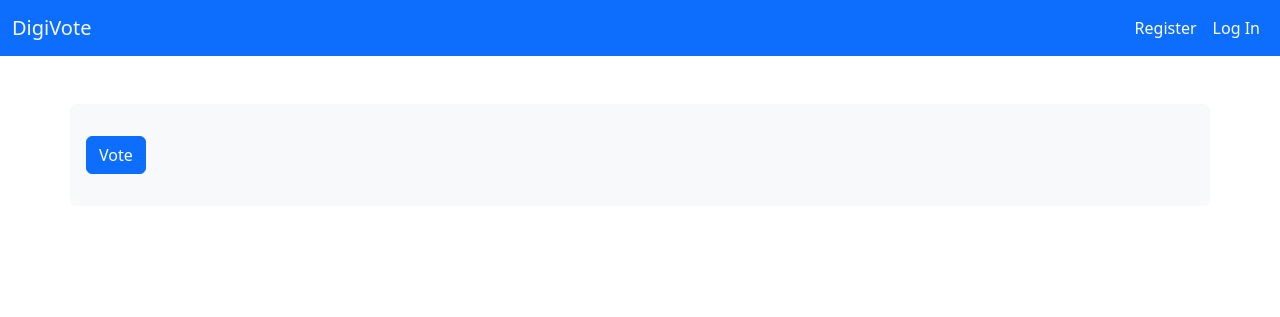
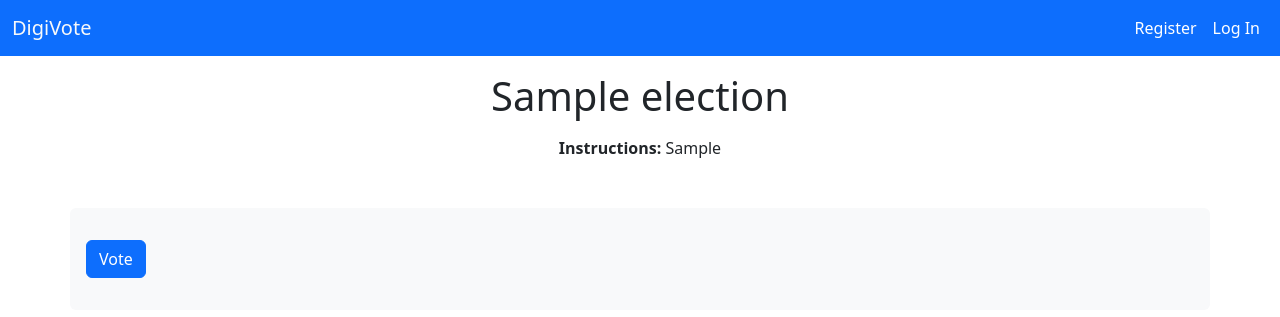
Before and after one commit to LiamSpatola/DigiVote, a Django app: template digivote/vote/templates/election_vote.html in a window 1280 px wide. Shown: the top 317 px of the page. Run offline with Django 5.2, Linux system fonts and the light colour scheme; the template is opened without the code that fills it: values that come from a table or form of the project are taken from there, others are empty; tables that the repository leaves empty hold one stand-in row (values such as "Sample post"); some libraries are stand-ins or nearby versions.

Commit message:
Added voting instructions to polls and elections

```diff
--- a/digivote/vote/admin.py
+++ b/digivote/vote/admin.py
@@ -21,6 +21,7 @@ class PollAdmin(admin.ModelAdmin):
     fieldsets = [
         (None, {"fields": ["poll_text"]}),
         ("Date Information", {"fields": ["publish_date", "open_date", "close_date"]}),
+        ("Voting Instructions", {"fields": ["voting_instructions"]}),
         ("Visibility", {"fields": ["visible", "results_visible"]}),
     ]
     inlines = [ChoiceInline]
@@ -31,6 +32,7 @@ class PollAdmin(admin.ModelAdmin):
         "close_date",
         "poll_open",
         "visible",
+        "results_visible",
         "id",
     )
     search_fields = ("poll_text",)
@@ -43,6 +45,7 @@ class ElectionAdmin(admin.ModelAdmin):
         (None, {"fields": ["election_name"]}),
         ("Date Information", {"fields": ["publish_date", "open_date", "close_date"]}),
         ("Visibility", {"fields": ["visible", "results_visible"]}),
+        ("Voting Instructions", {"fields": ["voting_instructions"]}),
         ("Election Configuration", {"fields": ["election_type", "number_of_seats"]}),
     ]
     inlines = [CandidateInline]
@@ -55,6 +58,7 @@ class ElectionAdmin(admin.ModelAdmin):
         "election_type",
         "number_of_seats",
         "visible",
+        "results_visible",
         "id",
     )
     search_fields = ("election_name",)
--- a/digivote/vote/templates/election_vote.html
+++ b/digivote/vote/templates/election_vote.html
@@ -4,6 +4,9 @@
 {% block title %}Vote {{ election.election_name }}{% endblock %}
 
 {% block body %}
+{% if election.election_open %}
+<h1 class="text-center m-3">{{ election.election_name }}</h1>
+<p class="m-3 text-center"><strong>Instructions: </strong>{{ election.voting_instructions }}</p>
 <div class="container bg-light rounded mt-5 p-3">
     <form method="post" action="{% url 'election_vote' election.id %}">
         {% csrf_token %}
@@ -11,4 +14,7 @@
         <input type="submit" value="Vote" class="mt-3 mb-3 btn btn-primary"/>
     </form>
 </div>
+{% else %}
+<h1 class="text-center p-5">This election has closed. You can't vote anymore.</h1>
+{% endif %}
 {% endblock %}
--- a/digivote/vote/templates/vote.html
+++ b/digivote/vote/templates/vote.html
@@ -5,6 +5,7 @@
 {% block body %}
 {% if poll.poll_open %}
         <h1 class="text-center m-3">{{ poll.poll_text }}</h1>
+        <p class="m-3 text-center"><strong>Instructions: </strong>{{ poll.voting_instructions }}</p>
         <div class="text-center">
             <div class="container mt-5">
                 <table class="table table-striped">
```
